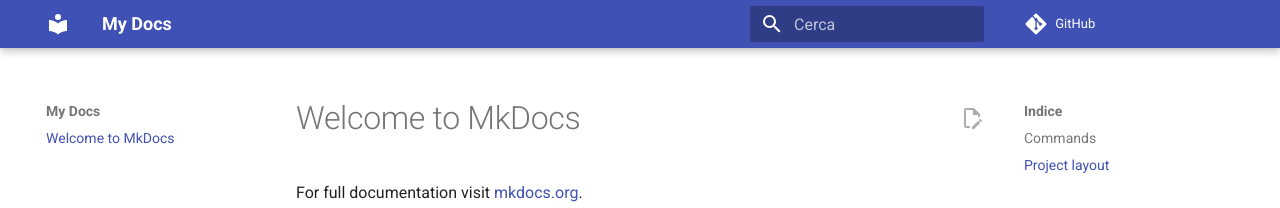
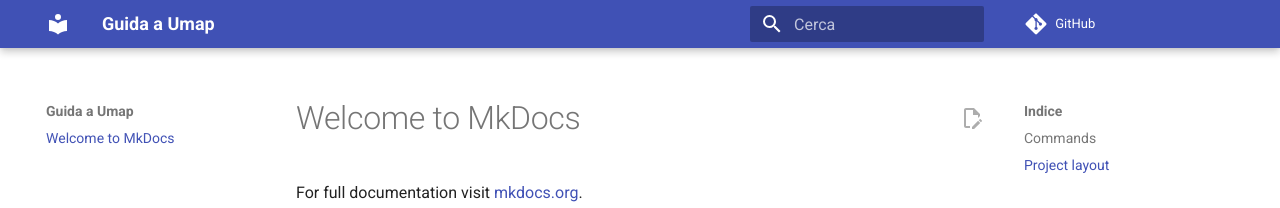
Before and after one commit to opendatasicilia/guida-umap, an MkDocs documentation site: the page built from docs/index.md, in a window 1280 px wide. Shown: the top 208 px of the page. Built offline with MkDocs 1.6.1 and Material for MkDocs 9.7.7, drawn with Linux system fonts in a browser that asks for light colours; comment, search, counter and statistics services are not loaded.

Commit message:
titolo sito

```diff
--- a/mkdocs.yml
+++ b/mkdocs.yml
@@ -1,4 +1,4 @@
-site_name: My Docs
+site_name: Guida a Umap
 
 repo_url: https://github.com/opendatasicilia/guida-umap
 
```
